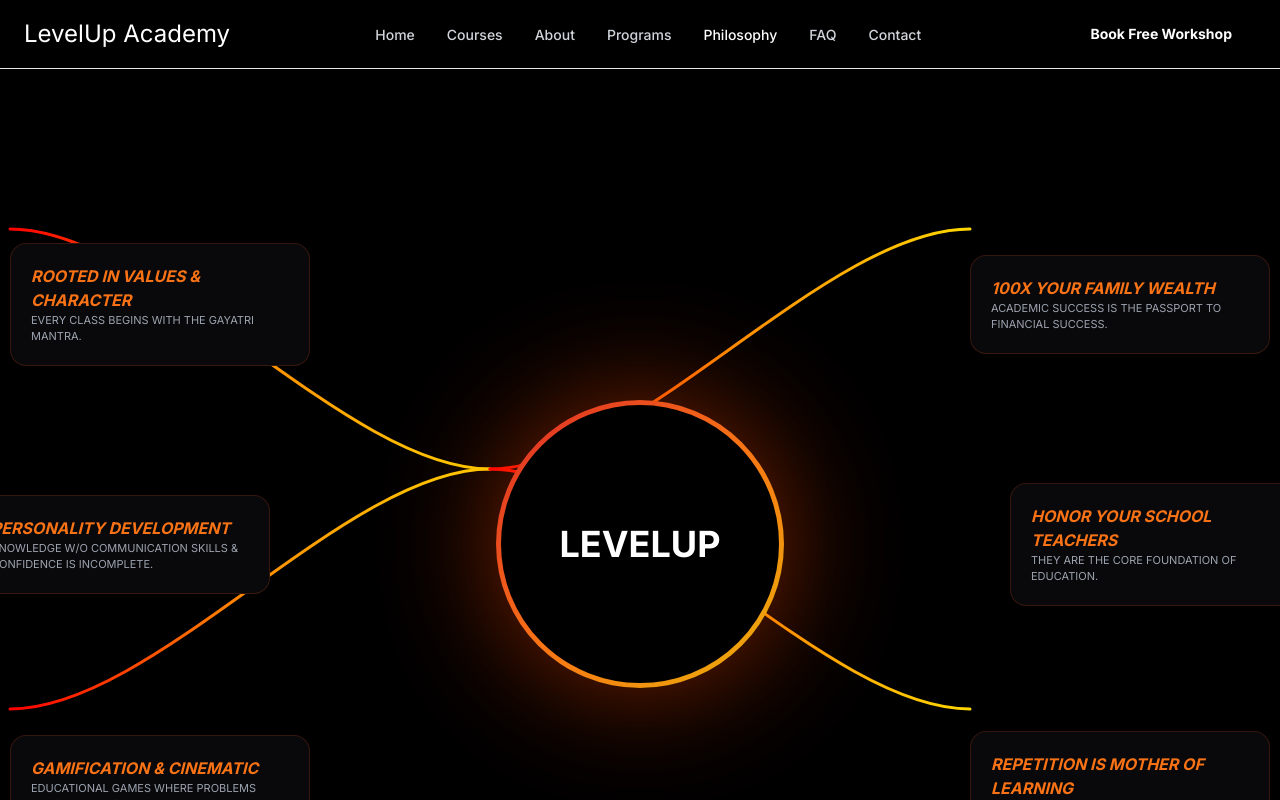
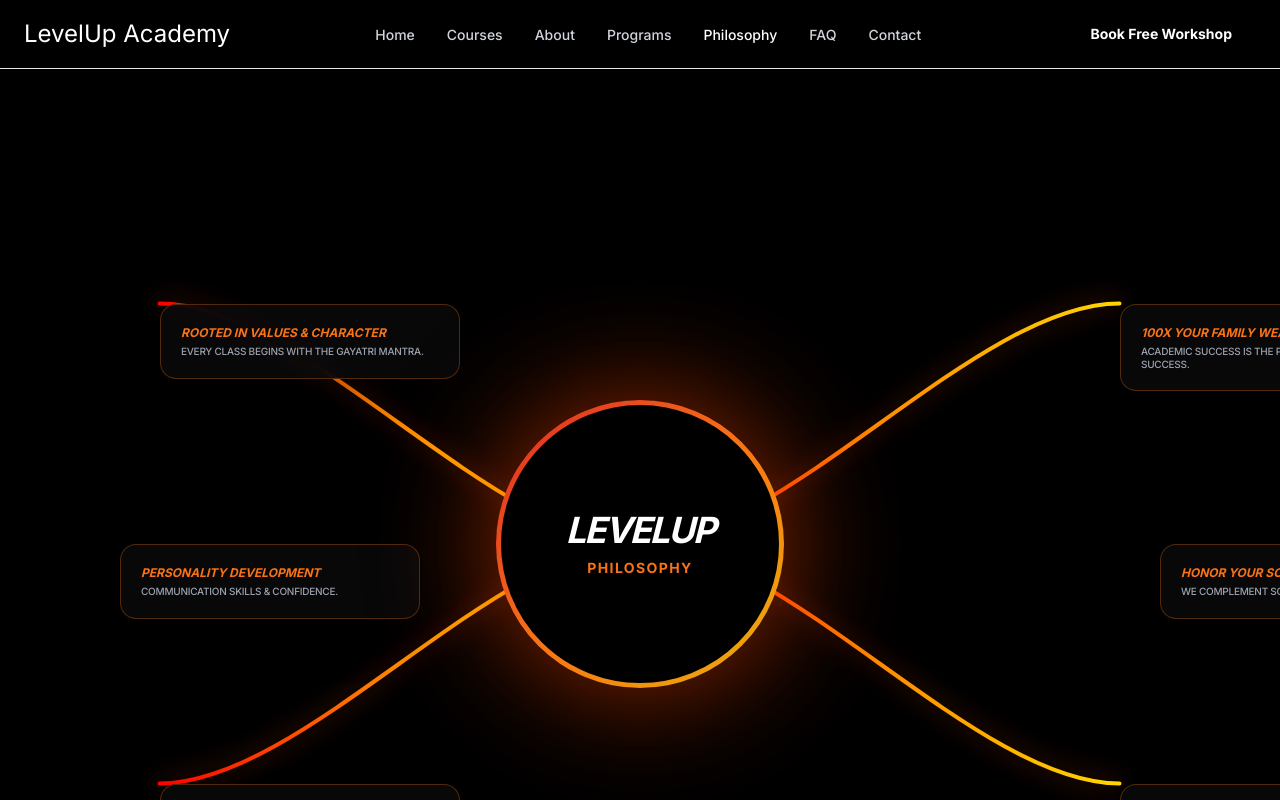
Before and after one commit to Garvsikka/levelup-academy-website, a React (Vite) app in the folder frontend/: page /philosophy in a window 1280 px wide. Shown: the top 800 px of the page. Built offline with nearby package versions, Linux system fonts and the light colour scheme.

Commit message:
fix: restore exactly 6 snakes and align SVG viewport

```diff
--- a/frontend/src/pages/Philosophy.jsx
+++ b/frontend/src/pages/Philosophy.jsx
@@ -1,62 +1,81 @@
 import React from "react";
 import { motion } from "framer-motion";
-import "./Philosophy.css"; // <--- IMPORT THE NEW CSS
+import "./Philosophy.css";
 
 const philosophyData = [
+  // LEFT SIDE
   { id: 1, title: "ROOTED IN VALUES & CHARACTER", desc: "Every class begins with the Gayatri Mantra.", x: -480, y: -240 },
-  { id: 2, title: "PERSONALITY DEVELOPMENT", desc: "Knowledge w/o communication skills & confidence is incomplete.", x: -520, y: 0 },
+  { id: 2, title: "PERSONALITY DEVELOPMENT", desc: "Communication skills & confidence.", x: -520, y: 0 },
   { id: 3, title: "GAMIFICATION & CINEMATIC", desc: "Educational games where problems unlock levels.", x: -480, y: 240 },
+
+  // RIGHT SIDE
   { id: 4, title: "100X YOUR FAMILY WEALTH", desc: "Academic success is the passport to financial success.", x: 480, y: -240 },
-  { id: 5, title: "HONOR YOUR SCHOOL TEACHERS", desc: "They are the core foundation of education.", x: 520, y: 0 },
+  { id: 5, title: "HONOR YOUR SCHOOL TEACHERS", desc: "We complement schools, never replace them.", x: 520, y: 0 },
   { id: 6, title: "REPETITION IS MOTHER OF LEARNING", desc: "10 min formula tests every class.", x: 480, y: 240 },
 ];
 
 export default function Philosophy() {
   return (
     <div className="pt-32 min-h-[140vh] bg-black text-white flex items-center justify-center overflow-x-hidden pb-40">
-      <div className="relative w-0 h-0 flex items-center justify-center">
+      <div className="relative">
 
-        {/* THE SVG WITH CSS ANIMATION */}
-        <svg className="absolute overflow-visible pointer-events-none z-10">
+        {/* THE 6 SNAKES (SVG) */}
+        <svg
+          className="absolute top-1/2 left-1/2 -translate-x-1/2 -translate-y-1/2 overflow-visible pointer-events-none"
+          style={{ width: "1px", height: "1px" }}
+        >
           <defs>
             <linearGradient id="fire-grad" x1="0%" y1="0%" x2="100%" y2="0%">
-              <stop offset="0%" stopColor="#ff0000" />
-              <stop offset="50%" stopColor="#ff8c00" />
-              <stop offset="100%" stopColor="#ffd700" />
+              <stop offset="0%" stopColor="#ff0000" />    {/* Red */}
+              <stop offset="50%" stopColor="#ff8c00" />   {/* Orange */}
+              <stop offset="100%" stopColor="#ffd700" />  {/* Yellow */}
             </linearGradient>
           </defs>
+
           {philosophyData.map((item) => (
             <path
-              key={`arc-${item.id}`}
-              className="fire-arc" // <--- CSS CLASS HANDLES THE SNAKE
+              key={`snake-${item.id}`}
+              className="philosophy-snake"
+              // Path starts at 0,0 (Hub) and snakes to item.x, item.y (Popup)
               d={`M 0 0 C ${item.x * 0.3} 0, ${item.x * 0.7} ${item.y}, ${item.x} ${item.y}`}
               fill="none"
               stroke="url(#fire-grad)"
-              strokeWidth="3"
+              strokeWidth="4"
               strokeLinecap="round"
+              strokeDasharray="15,10"
             />
           ))}
         </svg>
 
-        {/* HUB & POPUPS REMAIN THE SAME */}
-        <motion.div initial={{ scale: 0 }} animate={{ scale: 1 }} className="absolute z-50 w-72 h-72 rounded-full bg-gradient-to-br from-red-600 via-orange-500 to-yellow-500 p-[5px] shadow-[0_0_120px_rgba(255,69,0,0.5)]">
+        {/* THE CENTRAL HUB */}
+        <motion.div
+          initial={{ scale: 0 }}
+          animate={{ scale: 1 }}
+          className="relative z-50 w-72 h-72 rounded-full bg-gradient-to-br from-red-600 via-orange-500 to-yellow-500 p-[5px] shadow-[0_0_120px_rgba(255,69,0,0.6)]"
+        >
           <div className="w-full h-full bg-black rounded-full flex flex-col items-center justify-center text-center p-6 border-4 border-black">
-             <h2 className="text-4xl font-black text-white uppercase">LEVELUP</h2>
+            <h2 className="text-4xl font-black text-white uppercase italic tracking-tighter">LEVELUP</h2>
+            <p className="text-sm font-bold text-orange-500 tracking-widest mt-2 uppercase">Philosophy</p>
           </div>
         </motion.div>
 
+        {/* THE 6 POPUPS */}
         {philosophyData.map((item, index) => (
           <motion.div
             key={item.id}
-            initial={{ opacity: 0, x: 0, y: 0 }}
-            animate={{ opacity: 1, x: item.x, y: item.y }}
-            transition={{ delay: 2.5 }} // Sync with CSS animation duration
+            initial={{ opacity: 0, scale: 0 }}
+            animate={{ opacity: 1, scale: 1 }}
+            transition={{ delay: 1.5 + (index * 0.1) }}
             className="absolute z-40 w-[300px]"
-            style={{ x: "-50%", y: "-50%" }}
+            style={{
+              left: `calc(50% + ${item.x}px)`,
+              top: `calc(50% + ${item.y}px)`,
+              transform: "translate(-50%, -50%)"
+            }}
           >
-            <div className="bg-zinc-950 border border-orange-900/40 p-5 rounded-2xl">
-              <h3 className="text-orange-500 font-black uppercase italic">{item.title}</h3>
-              <p className="text-[11px] text-gray-400 uppercase">{item.desc}</p>
+            <div className="bg-zinc-950/90 backdrop-blur-md border border-orange-500/30 p-5 rounded-2xl shadow-2xl">
+              <h3 className="text-orange-500 font-black text-xs uppercase italic mb-1">{item.title}</h3>
+              <p className="text-[10px] text-gray-400 font-medium uppercase tracking-tight leading-tight">{item.desc}</p>
             </div>
           </motion.div>
         ))}
```
